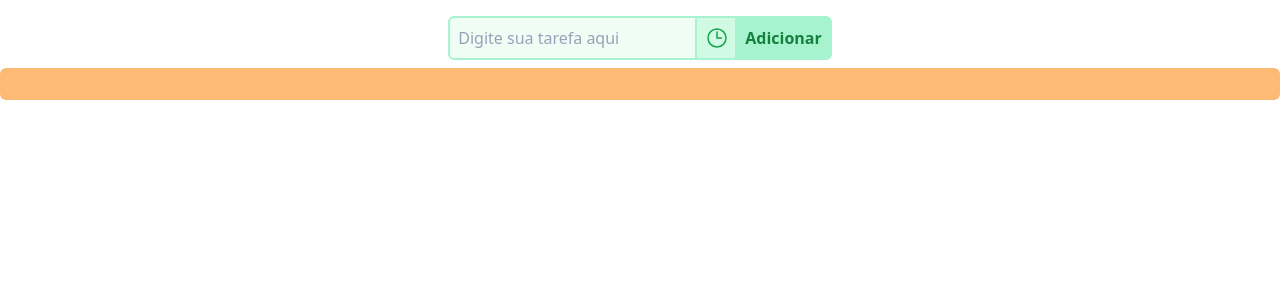
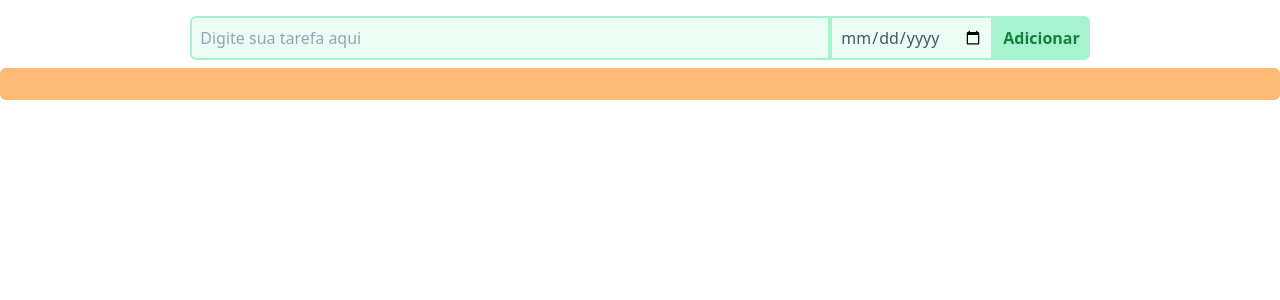
Before and after one commit to AllanGd/To-do-vue-tailwind, a Vue app in the folder To-Do-Vue/: page / in a window 1280 px wide. Shown: the top 300 px of the page. Built offline with nearby package versions, Linux system fonts and the light colour scheme.

Commit message:
update to do form

```diff
--- a/To-Do-Vue/src/App.vue
+++ b/To-Do-Vue/src/App.vue
@@ -3,21 +3,17 @@ import Tarefa from '../src/components/Tarefa.vue'
 </script>
 
 <template>
-  <div class="flex items-center justify-center -space-x-1 pt-4">
+  <div class="flex items-center justify-center pt-4">
     <input type="text" value="" placeholder="Digite sua tarefa aqui"
-      class="rounded-l-md border-2 border-emerald-200 bg-green-50 p-2 font-medium text-slate-600 placeholder-slate-400 focus:bg-green-100 focus:outline-none" />
-    <span
-      class="border-2 border-emerald-200 bg-emerald-100 p-2 hover:bg-emerald-200 focus:border-emerald-600 focus:bg-emerald-300">
-      <svg xmlns="http://www.w3.org/2000/svg" fill="none" viewBox="0 0 24 24" stroke-width="1.5" stroke="currentColor"
-        class="h-6 w-6 text-green-600">
-        <path stroke-linecap="round" stroke-linejoin="round" d="M12 6v6h4.5m4.5 0a9 9 0 11-18 0 9 9 0 0118 0z" />
-      </svg>
-    </span>
+      class="h-11 w-2/4 rounded-l-md border-2 border-emerald-200 bg-emerald-50 p-2 font-medium text-slate-600 placeholder-slate-400 focus:bg-green-100 focus:outline-none" />
+    <input type="date"
+      class="h-11 border-2 border-emerald-200 bg-emerald-50 p-2 text-slate-600 hover:border-emerald-300 hover:bg-emerald-200 focus:border-emerald-600 focus:bg-emerald-300"
+      name="" id="" />
     <input type="button"
-      class="rounded-r-md border-2 border-emerald-200 bg-emerald-200 p-2 font-semibold text-green-700 hover:bg-emerald-300 focus:border-emerald-600 focus:bg-emerald-300"
+      class="h-11 rounded-r-md border-2 border-emerald-200 bg-emerald-200 p-2 font-semibold text-green-700 hover:bg-emerald-300 focus:border-emerald-600 focus:bg-emerald-300"
       value="Adicionar" />
-    </div>
-    <Tarefa></Tarefa>
+  </div>
+  <Tarefa></Tarefa>
   </template>
 
 <style scoped></style>
```
